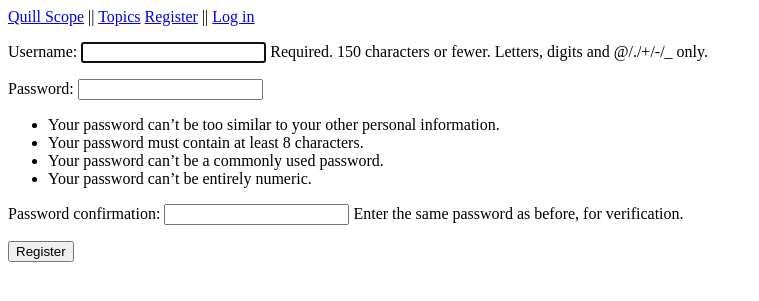
After one commit to gitpk-0/Quill-Scope, a Django app: page /users/register/ in a window 1280 px wide. The commit adds this page. Shown: the top 301 px of the page, without its empty margins (0-759 px from the left). Run offline with Django 4.2, Linux system fonts and the light colour scheme.

Commit message:
register, access control

```diff
--- a/quill_scope/settings.py
+++ b/quill_scope/settings.py
@@ -126,3 +126,6 @@ STATIC_URL = 'static/'
 # https://docs.djangoproject.com/en/4.2/ref/settings/#default-auto-field
 
 DEFAULT_AUTO_FIELD = 'django.db.models.BigAutoField'
+
+# My Settings
+LOGIN_URL = 'users:login'
--- a/quill_scope_app/templates/quill_scope_app/base.html
+++ b/quill_scope_app/templates/quill_scope_app/base.html
@@ -5,6 +5,7 @@
     Hello, {{ user.username }}.
     <a href="{% url 'users:logout' %}">Log out</a>
     {% else %}
+    <a href="{% url 'users:register' %}">Register</a> ||
     <a href="{% url 'users:login' %}">Log in</a>
     {% endif %}
 </p>
--- a/quill_scope_app/views.py
+++ b/quill_scope_app/views.py
@@ -1,4 +1,5 @@
 from django.shortcuts import render, redirect
+from django.contrib.auth.decorators import login_required
 
 from .models import Entry, Topic
 from .forms import TopicForm, EntryForm
@@ -7,12 +8,14 @@ def index(request):
     """The home page for Quill Scope"""
     return render(request, 'quill_scope_app/index.html')
 
+@login_required
 def topics(request):
     """Show all topics"""
     topics = Topic.objects.order_by('date_added')
     context = {'topics':topics}
     return render(request, 'quill_scope_app/topics.html', context)
 
+@login_required
 def topic(request, topic_id):
     """Show a single topic and its entries"""
     topic = Topic.objects.get(id=topic_id)
@@ -20,6 +23,7 @@ def topic(request, topic_id):
     context = {'topic':topic, 'entries':entries}
     return render(request, 'quill_scope_app/topic.html', context)
 
+@login_required
 def new_topic(request):
     """Add a new topic"""
     if request.method != 'POST':
@@ -37,6 +41,7 @@ def new_topic(request):
 
     return render(request, 'quill_scope_app/new_topic.html', context)
 
+@login_required
 def new_entry(request, topic_id):
     """Add a new entry for a particular topic"""
     topic = Topic.objects.get(id=topic_id)
@@ -57,6 +62,7 @@ def new_entry(request, topic_id):
     context = {'topic':topic, 'form':form}
     return render(request, 'quill_scope_app/new_entry.html', context)
 
+@login_required
 def edit_entry(request, entry_id):
     """Edit an existing entry"""
     entry = Entry.objects.get(id=entry_id)
--- /dev/null
+++ b/users/templates/registration/register.html
@@ -0,0 +1,12 @@
+{% extends "quill_scope_app/base.html" %}
+
+{% block content %}
+
+<form method="post" action="{% url 'users:register' %}">
+{% csrf_token %}
+{{form.as_p}}
+<button name="submit">Register</button>
+<input type="hidden" name="next" value="{% url 'quill_scope_app:index'%}
+</form>
+
+{% endblock content %}
--- a/users/urls.py
+++ b/users/urls.py
@@ -1,10 +1,15 @@
 """Defines URL patterns for users."""
 
 from django.urls import path, include
+
+from . import views
 
 app_name = 'users'
 urlpatterns = [
     # Include default auth urls.
     path('', include('django.contrib.auth.urls')),
 
+    # Registration page.
+    path('register/', views.register, name='register'),
+
 ]
--- a/users/views.py
+++ b/users/views.py
@@ -1,3 +1,22 @@
-from django.shortcuts import render
+from django.shortcuts import render, redirect
+from django.contrib.auth import login
+from django.contrib.auth.forms import UserCreationForm
 
-# Create your views here.
+def register(request):
+    """Register a new user."""
+    if request.method != 'POST':
+        # Display blank registration form.
+        form = UserCreationForm()
+    else:
+        # Process completed form.
+        form = UserCreationForm(data=request.POST)
+
+        if form.is_valid():
+            new_user = form.save()
+            # Log the user in and then redirect to home page.
+            login(request, new_user)
+            return redirect('quill_scope_app:index')
+
+    # Display a blank or invalid form.
+    context = {'form': form}
+    return render(request, 'registration/register.html', context)
```
Also changed, not shown: db.sqlite3.
